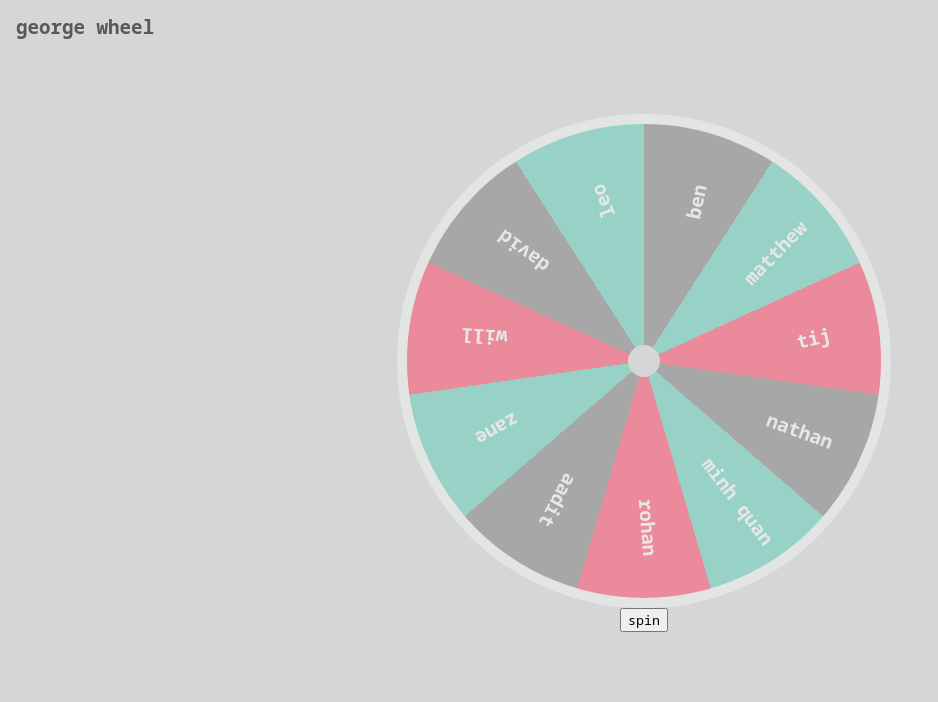
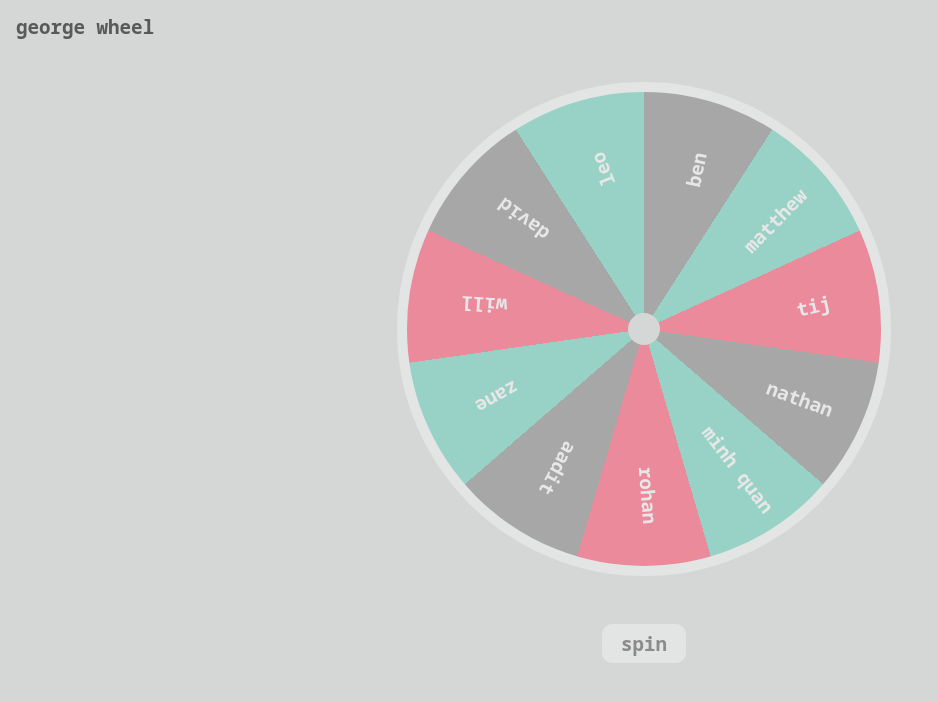
Before and after one commit to Nathan-Kimm/decision-wheel, a React (Vite) app: page / in a window 1280 px wide. Shown: the top 702 px of the page, without its empty margins (0-938 px from the left). Built offline with nearby package versions, Linux system fonts and the light colour scheme.

Commit message:
Updated styling of spin button

```diff
--- a/src/components/Wheel.tsx
+++ b/src/components/Wheel.tsx
@@ -1,5 +1,6 @@
 import { useState } from "react";
 import "./Wheel.css";
+import "./button.css";
 
 type WheelProps = {
   options: string[];
@@ -64,7 +65,7 @@ export default function Wheel({ options, onSelect }: WheelProps) {
         <div className="wheel-mid-hide" />
       </div>
       <div className="wheel-pointer"></div>
-      <button className="button" onClick={spin}>
+      <button className="spin" onClick={spin}>
         spin
       </button>
     </div>
--- a/src/components/button.css
+++ b/src/components/button.css
@@ -1,3 +1,45 @@
-.spin{
+@media screen and (min-width: 1200px) {
+    .spin {
+        display: grid;
+        place-items: center;
+        position: relative;
+        margin-top: 3rem;
+        margin-left: auto;
+        margin-right: auto;
+        background-color: #e3e4e4;
+        border: none;
+        color: #8c8b8b;
+        font-size: 1.5vw;
+        font-weight: 700;
+        padding: 0.5vw 1.5vw;
+        border-radius: 10px;
+    }
+}
 
+@media screen and (max-width: 1200px) {
+    .spin {
+        display: grid;
+        place-items: center;
+        position: relative;
+        margin-top: 3rem;
+        margin-left: auto;
+        margin-right: auto;
+        background-color: #e3e4e4;
+        border: none;
+        color: #8c8b8b;
+        font-size: 2vw;
+        font-weight: 700;
+        padding: 1vw 2vw;
+        border-radius: 10px;
+    }
 }
+
+
+.spin:hover {
+    background-color: #c6c7c7;
+    cursor: pointer;
+}
+
+.spin:active {
+    background-color: #a3d4c9;
+}
```
